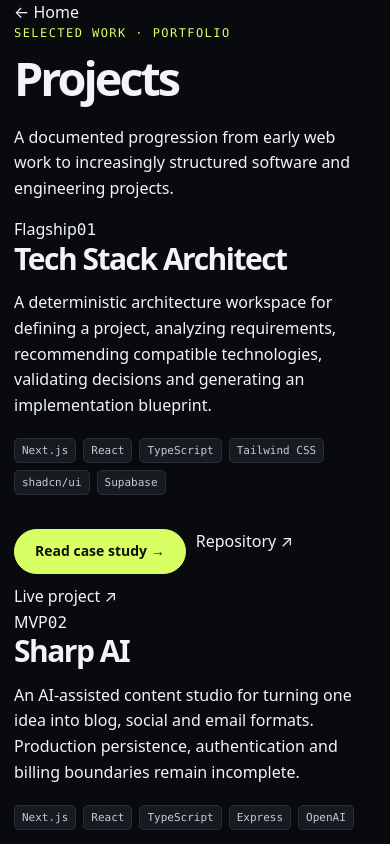
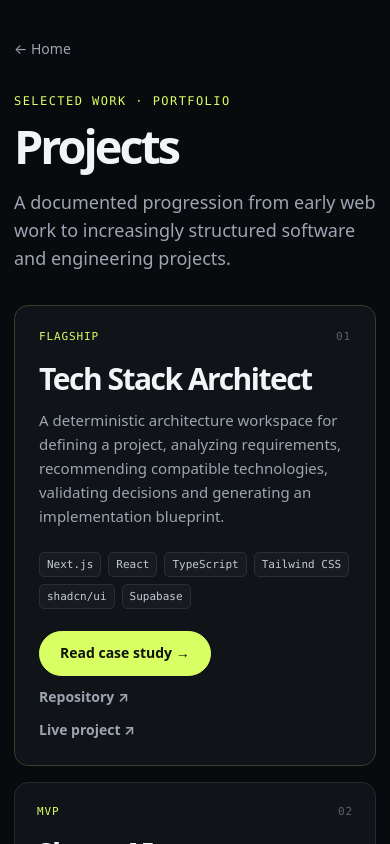
Before and after one commit to davidifeanyicelestine586-arch/David-Ifeanyi, a Next.js app: page /projects in a window 390 px wide. Shown: the top 844 px of the page. Built offline with nearby package versions, Linux system fonts and the light colour scheme; no server answers.

Commit message:
Add responsive projects page styling

```diff
--- a/app/globals.css
+++ b/app/globals.css
@@ -52,6 +52,25 @@ h2 { font-size:clamp(30px,4vw,48px); line-height:1.05; letter-spacing:-.05em; ma
 footer { padding:28px 0; border-top:1px solid var(--line); color:var(--muted); font-size:13px; }
 .footer-inner { display:flex; justify-content:space-between; gap:20px; }
 .mono { font-family:ui-monospace,SFMono-Regular,Menlo,Consolas,monospace; }
+.page-shell { min-height:100vh; padding:64px 0 110px; }
+.page-shell .back { display:inline-block; color:var(--muted); font-size:14px; margin-bottom:48px; transition:color .2s ease; }
+.page-shell .back:hover { color:var(--accent); }
+.page-shell header { max-width:820px; margin-bottom:56px; }
+.page-shell h1 { margin-bottom:20px; }
+.page-lede { max-width:720px; color:var(--muted); font-size:clamp(18px,2.2vw,23px); line-height:1.55; margin:0; }
+.project-list { display:grid; gap:16px; }
+.project-card { background:var(--panel); border:1px solid var(--line); border-radius:16px; padding:30px; transition:border-color .2s ease,transform .2s ease,background .2s ease; }
+.project-card:hover { border-color:#39404a; transform:translateY(-2px); background:#11151a; }
+.project-card-featured { padding:36px; border-color:#354126; }
+.project-meta { display:flex; justify-content:space-between; align-items:center; gap:20px; margin-bottom:24px; color:var(--accent); font:500 11px ui-monospace,SFMono-Regular,Menlo,Consolas,monospace; text-transform:uppercase; letter-spacing:.08em; }
+.project-meta > span:last-child { color:#59616d; }
+.project-card-content { display:grid; grid-template-columns:minmax(0,1.25fr) minmax(280px,.75fr); gap:36px; align-items:end; }
+.project-card h2 { font-size:clamp(28px,4vw,46px); margin:0 0 14px; }
+.project-card p { color:var(--muted); max-width:700px; margin:0; font-size:16px; }
+.project-card .tags { margin:0 0 22px; }
+.project-card .actions { margin-top:0; align-items:center; }
+.text-link { color:var(--muted); font-size:14px; font-weight:700; transition:color .2s ease; }
+.text-link:hover { color:var(--accent); }
 .case-study { min-height:100vh; padding:64px 0 110px; }
 .case-study .back { display:inline-block; color:var(--muted); font-size:14px; margin-bottom:48px; }
 .case-study .back:hover { color:var(--accent); }
@@ -82,6 +101,11 @@ footer { padding:28px 0; border-top:1px solid var(--line); color:var(--muted); f
   .grid { grid-template-columns:1fr; }
   .skill-grid { grid-template-columns:repeat(2,1fr); }
   .card.featured { grid-column:auto; }
+  .page-shell { padding:44px 0 78px; }
+  .page-shell .back { margin-bottom:34px; }
+  .page-shell header { margin-bottom:40px; }
+  .project-card-content { grid-template-columns:1fr; gap:24px; }
+  .project-card-featured { padding:28px; }
   .case-study { padding:44px 0 78px; }
   .case-study .back { margin-bottom:34px; }
   .case-grid { grid-template-columns:1fr; }
@@ -103,6 +127,14 @@ footer { padding:28px 0; border-top:1px solid var(--line); color:var(--muted); f
   .card.featured { padding:24px; }
   .journey-item { grid-template-columns:1fr; gap:8px; }
   .footer-inner { flex-direction:column; }
+  .page-shell { padding:36px 0 64px; }
+  .page-shell header { margin-bottom:32px; }
+  .project-card { padding:22px; border-radius:14px; }
+  .project-card-featured { padding:24px; }
+  .project-meta { margin-bottom:20px; }
+  .project-card h2 { font-size:30px; }
+  .project-card p { font-size:15px; }
+  .project-card .actions { align-items:flex-start; flex-direction:column; }
   .case-study { padding:36px 0 64px; }
   .case-study > .container > .tags { margin-bottom:34px; }
   .case-grid > section { padding:24px; }
```
